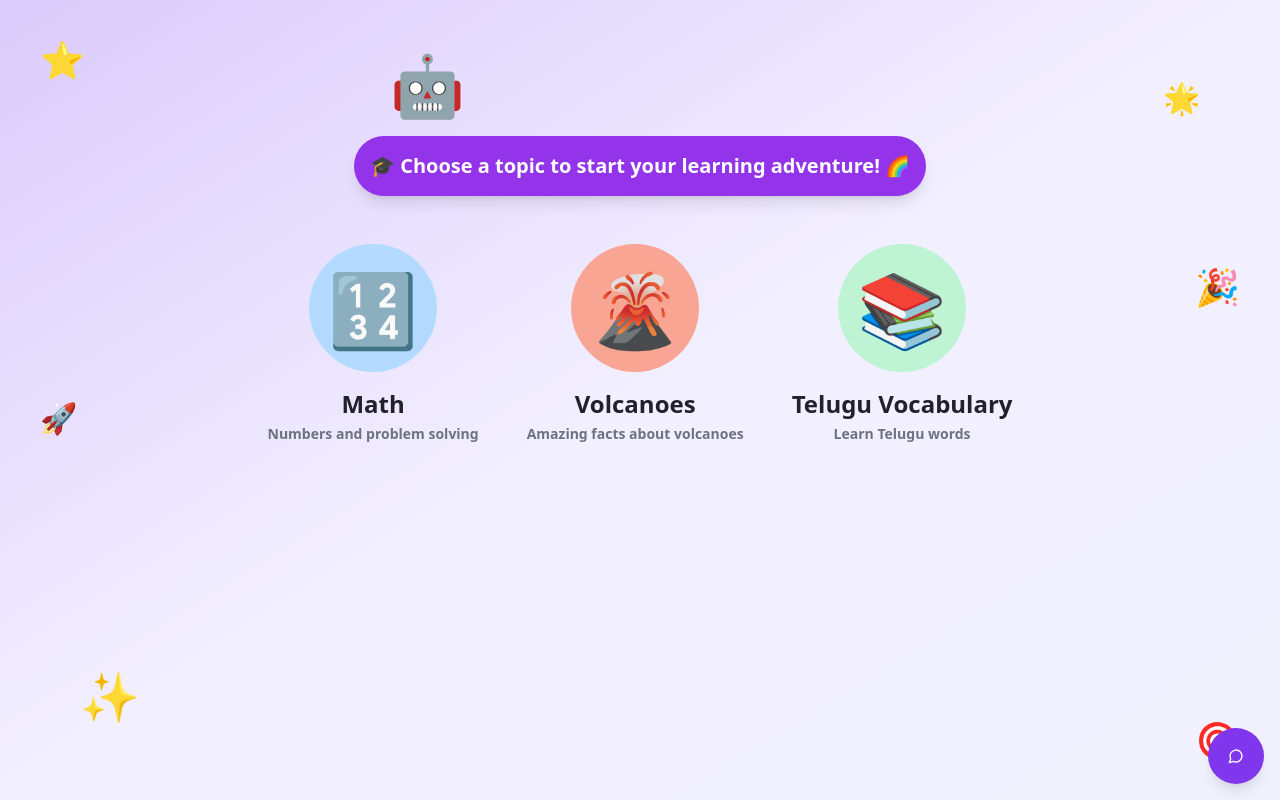
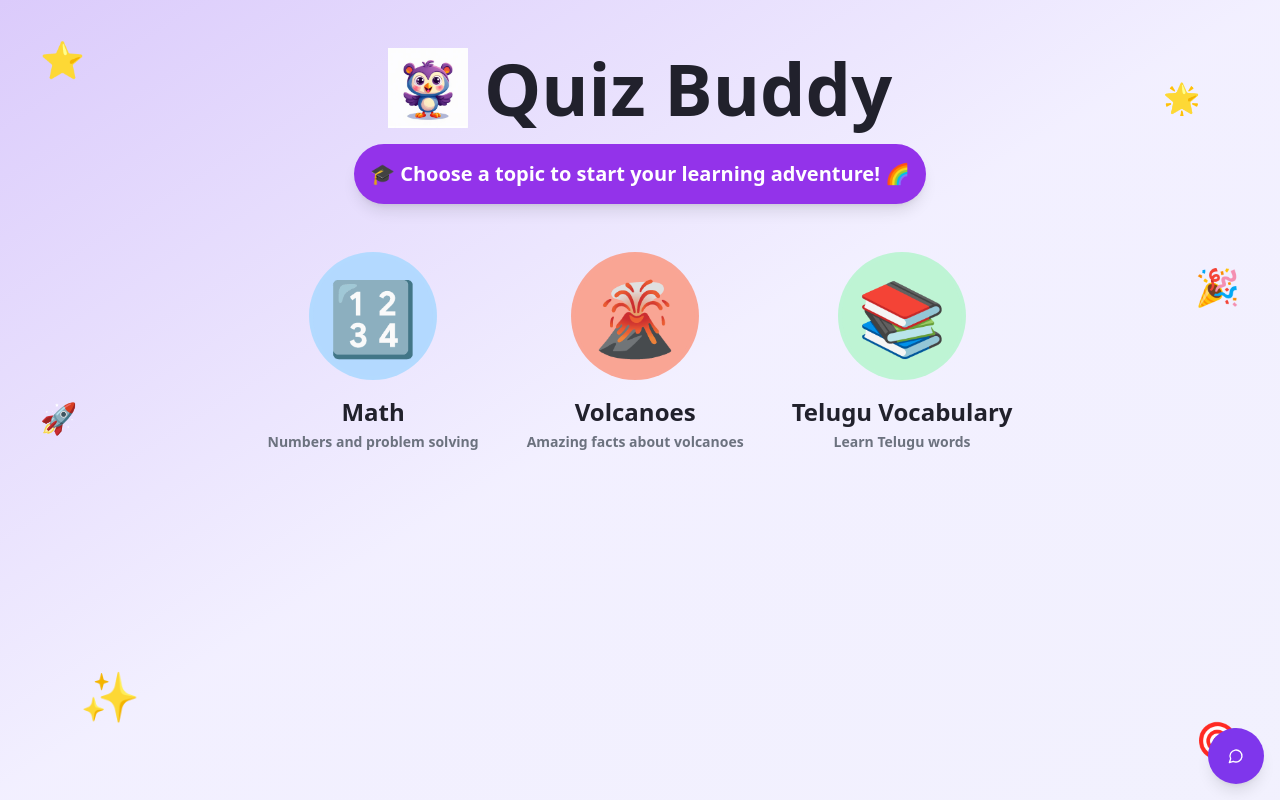
Before and after one commit to ShreemathiTumkur/quiz-buddy, a React (Vite) app: page / in a window 1280 px wide. Built offline with nearby package versions, Linux system fonts and the light colour scheme.

Commit message:
Fix title and logo
Replace bot emoji with a custom logo for the title.

```diff
--- a/src/pages/Index.tsx
+++ b/src/pages/Index.tsx
@@ -5,6 +5,7 @@ import { QuizResults } from '@/components/QuizResults';
 import { ChatTab } from '@/components/ChatTab';
 import { quizTopics, QuizTopic } from '@/data/quizData';
 import { Target } from 'lucide-react';
+import quizBuddyLogo from '@/assets/quiz-buddy-logo.png';
 
 type AppState = 'home' | 'quiz' | 'results';
 
@@ -69,8 +70,12 @@ const Index = () => {
           <div className="text-center mb-12">
             <div className="mb-8">
               <div className="flex items-center justify-center gap-4 mb-4">
-                <div className="text-6xl">🤖</div>
-                <h1 className="text-7xl font-bold bg-gradient-rainbow bg-clip-text text-transparent">
+                <img
+                  src={quizBuddyLogo}
+                  alt="Quiz Buddy Logo"
+                  className="w-20 h-20 object-contain"
+                />
+                <h1 className="text-7xl font-bold text-foreground">
                   Quiz Buddy
                 </h1>
               </div>
```
Also changed, not shown: src/assets/quiz-buddy-logo.png (added).
